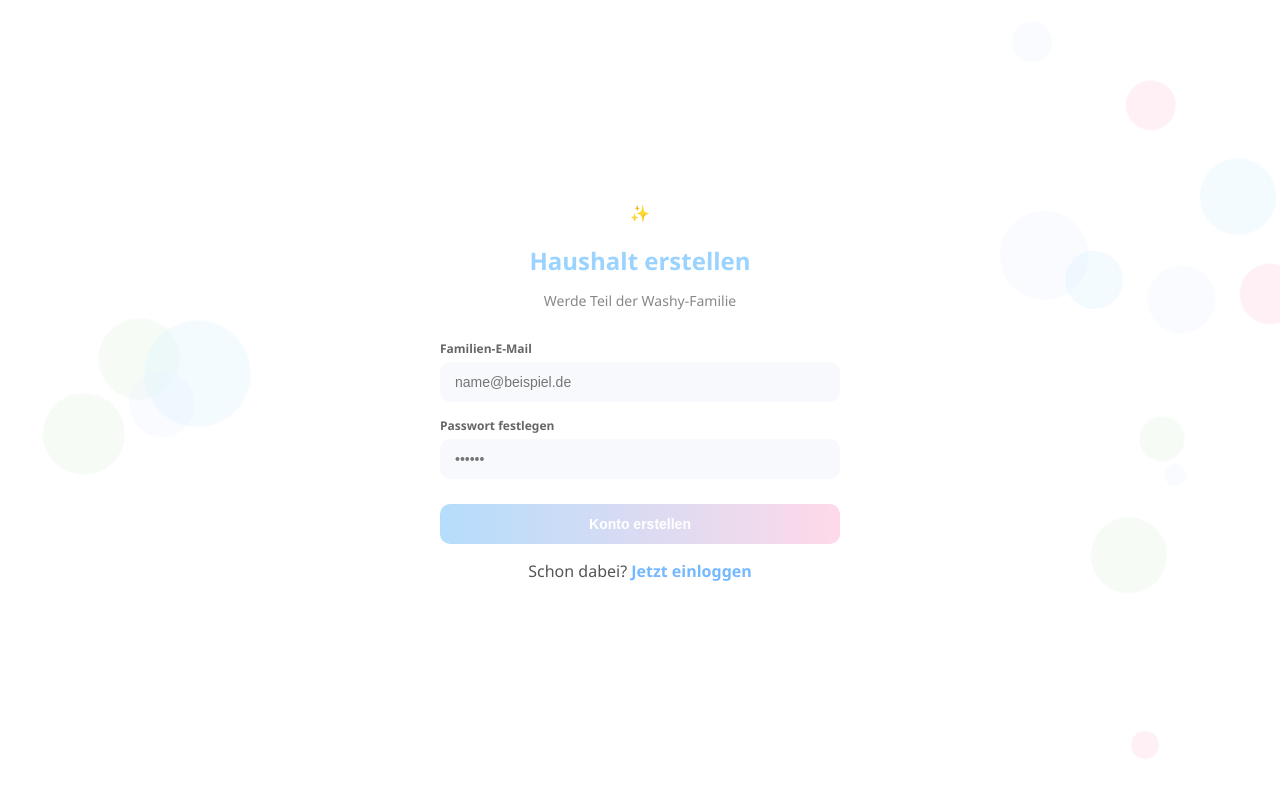
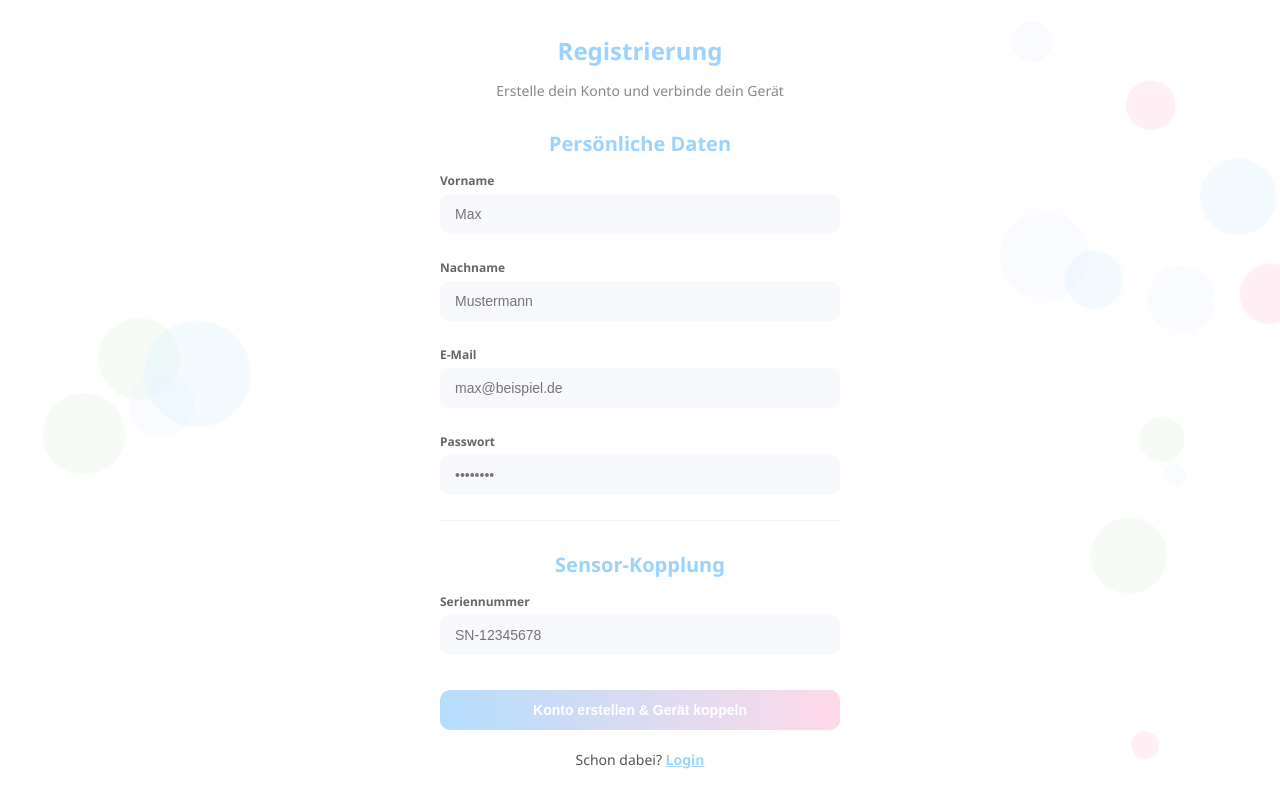
Before and after one commit to lara27e/im4_washy, a PHP site: page /register.html in a window 1280 px wide. Before the commit the page ends 758 px from the top, so only its background shows below. Run offline with PHP 8.4, Linux system fonts and the light colour scheme.

Commit message:
datenbank seriennummer

```diff
--- a/css/style.css
+++ b/css/style.css
@@ -97,9 +97,23 @@ h1 {
 
 .input-group {
   text-align: left;
-  margin-bottom: 15px;
+  margin-bottom: 25px; /* Von 15px auf 25px erhöht für mehr Abstand */
 }
 
+/* Neu: Damit die "Überschriften" im Formular nicht am Feld darüber kleben */
+h2 {
+  color: #9ad3ff;
+  font-size: 20px;
+  margin: 30px 0 15px 0; /* Mehr Platz nach oben (30px) */
+  text-align: center;
+}
+
+/* Optional: Eine Trennlinie, falls du sie nutzt */
+hr {
+  border: 0;
+  border-top: 1px solid #f2f2f2;
+  margin: 20px 0 30px 0;
+}
 label {
   display: block;
   font-size: 12px;
--- a/js/register.js
+++ b/js/register.js
@@ -1,30 +1,45 @@
 // register.js
-document
-  .getElementById("registerForm")
-  .addEventListener("submit", async (e) => {
+document.getElementById("registerForm").addEventListener("submit", async (e) => {
   e.preventDefault();
 
+  // Alle Daten aus dem Formular holen
   const email = document.getElementById("email").value.trim();
   const password = document.getElementById("password").value.trim();
+  const firstname = document.getElementById("firstname").value.trim();
+  const lastname = document.getElementById("lastname").value.trim();
+  const serial_number = document.getElementById("serial_number").value.trim();
 
   try {
-      const response = await fetch("api/register.php", {
+      // SCHRITT 1: User registrieren
+      const regResponse = await fetch("api/register.php", {
           method: "POST",
-        headers: {
-          "Content-Type": "application/json",
-        },
-        body: JSON.stringify({ email, password }),
+          headers: { "Content-Type": "application/json" },
+          body: JSON.stringify({ email, password, firstname, lastname }),
       });
-      const result = await response.json();
+      const regResult = await regResponse.json();
 
-      if (result.status === "success") {
-        alert("Registration successful! You can now log in.");
+      if (regResult.status === "success") {
+          const userId = regResult.user_id;
+
+          // SCHRITT 2: Gerät koppeln (mit der neuen user_id)
+          const deviceResponse = await fetch("api/register_device.php", {
+              method: "POST",
+              headers: { "Content-Type": "application/json" },
+              body: JSON.stringify({ user_id: userId, serial_number: serial_number }),
+          });
+          const deviceResult = await deviceResponse.json();
+
+          if (deviceResult.status === "success") {
+              alert("Registrierung und Kopplung erfolgreich!");
               window.location.href = "login.html";
           } else {
-        alert(result.message || "Registration failed.");
+              alert("User erstellt, aber Sensor-Fehler: " + deviceResult.message);
+          }
+      } else {
+          alert("Fehler bei Registrierung: " + regResult.message);
       }
   } catch (error) {
       console.error("Error:", error);
-      alert("Something went wrong!");
+      alert("Etwas ist schiefgelaufen!");
   }
 });
--- a/register.html
+++ b/register.html
@@ -8,25 +8,49 @@
 </head>
 <body>
     <div class="login-container">
-        <div class="logo">✨</div>
-        <h1>Haushalt erstellen</h1>
-        <p class="subtitle">Werde Teil der Washy-Familie</p>
+
+        <h1>Registrierung</h1>
+        <p class="subtitle">Erstelle dein Konto und verbinde dein Gerät</p>
 
         <form id="registerForm">
+
+            <h2>Persönliche Daten</h2>
+
             <div class="input-group">
-                <label>Familien-E-Mail</label>
-                <input type="email" id="email" placeholder="name@beispiel.de" required>
+                <label for="firstname">Vorname</label>
+                <input type="text" name="firstname" id="firstname" placeholder="Max" required>
             </div>
+
             <div class="input-group">
-                <label>Passwort festlegen</label>
-                <input type="password" id="password" placeholder="••••••" required>
+                <label for="lastname">Nachname</label>
+                <input type="text" name="lastname" id="lastname" placeholder="Mustermann" required>
             </div>
-            <button type="submit" class="btn-primary">Konto erstellen</button>
+
+            <div class="input-group">
+                <label for="email">E-Mail</label>
+                <input type="email" name="email" id="email" placeholder="max@beispiel.de" required>
+            </div>
+
+            <div class="input-group">
+                <label for="password">Passwort</label>
+                <input type="password" name="password" id="password" placeholder="••••••••" required>
+            </div>
+
+            <hr> <!-- Die Trennlinie nutzt nun auch die Abstände aus deinem CSS -->
+
+            <h2>Sensor-Kopplung</h2>
+
+            <div class="input-group">
+                <label for="serial_number">Seriennummer</label>
+                <input type="text" name="serial_number" id="serial_number" placeholder="SN-12345678" maxlength="16" required>
+            </div>
+
+            <button type="submit" class="btn-primary">Konto erstellen & Gerät koppeln</button>
+
+            <p style="margin-top: 20px; font-size: 14px;">
+                Schon dabei? <a href="login.php" class="link-text">Login</a>
+            </p>
         </form>
-
-        <div class="footer">
-            <p>Schon dabei? <a href="login.html" style="color: #74b9ff; text-decoration: none; font-weight: bold;">Jetzt einloggen</a></p>
-        </div>
     </div>
 
     <script src="js/background.js"></script>
```
Also changed, not shown: api/register.php (+18 -18 lines), api/register_device.php (added, +59 -0 lines). Lines whose indentation alone changed are shown as unchanged.
